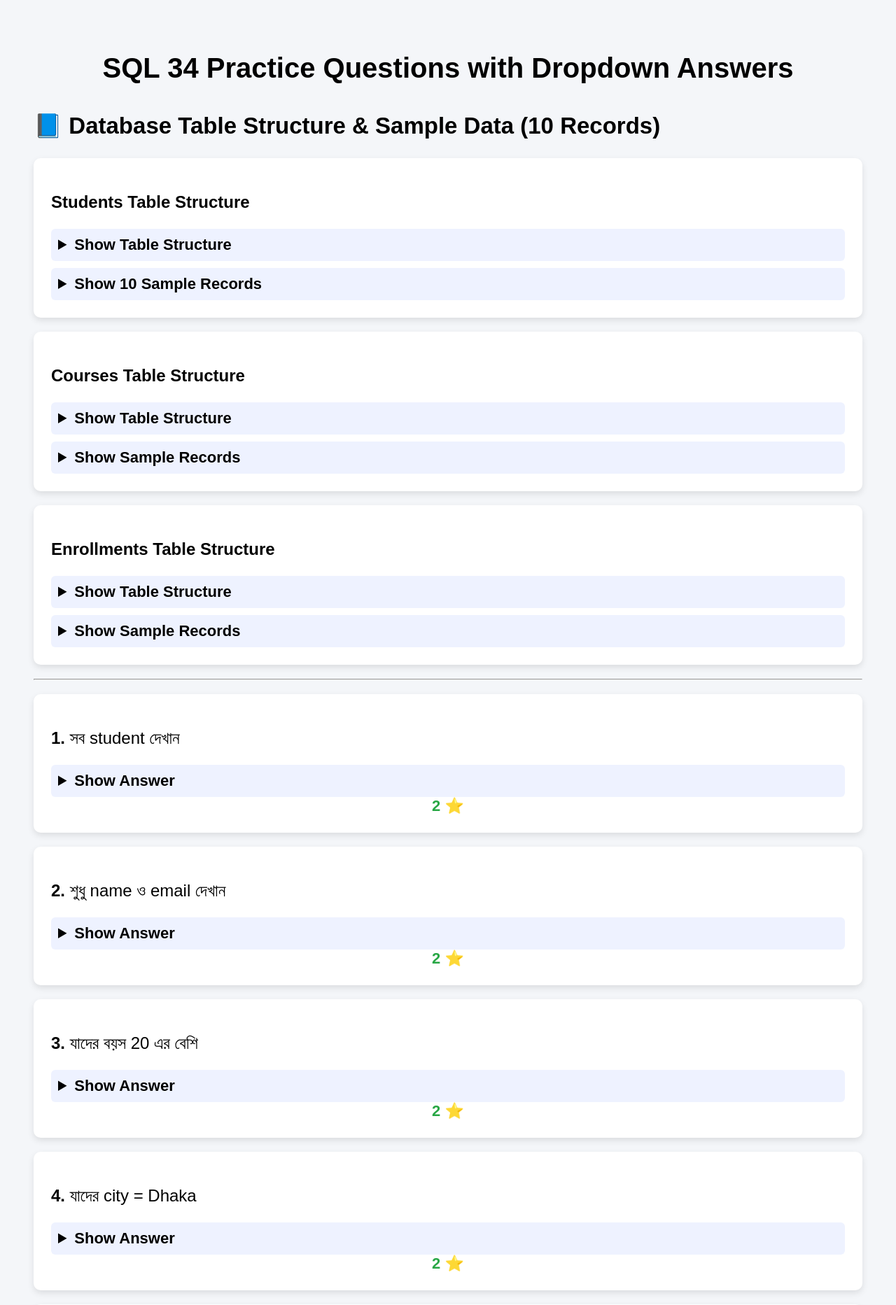
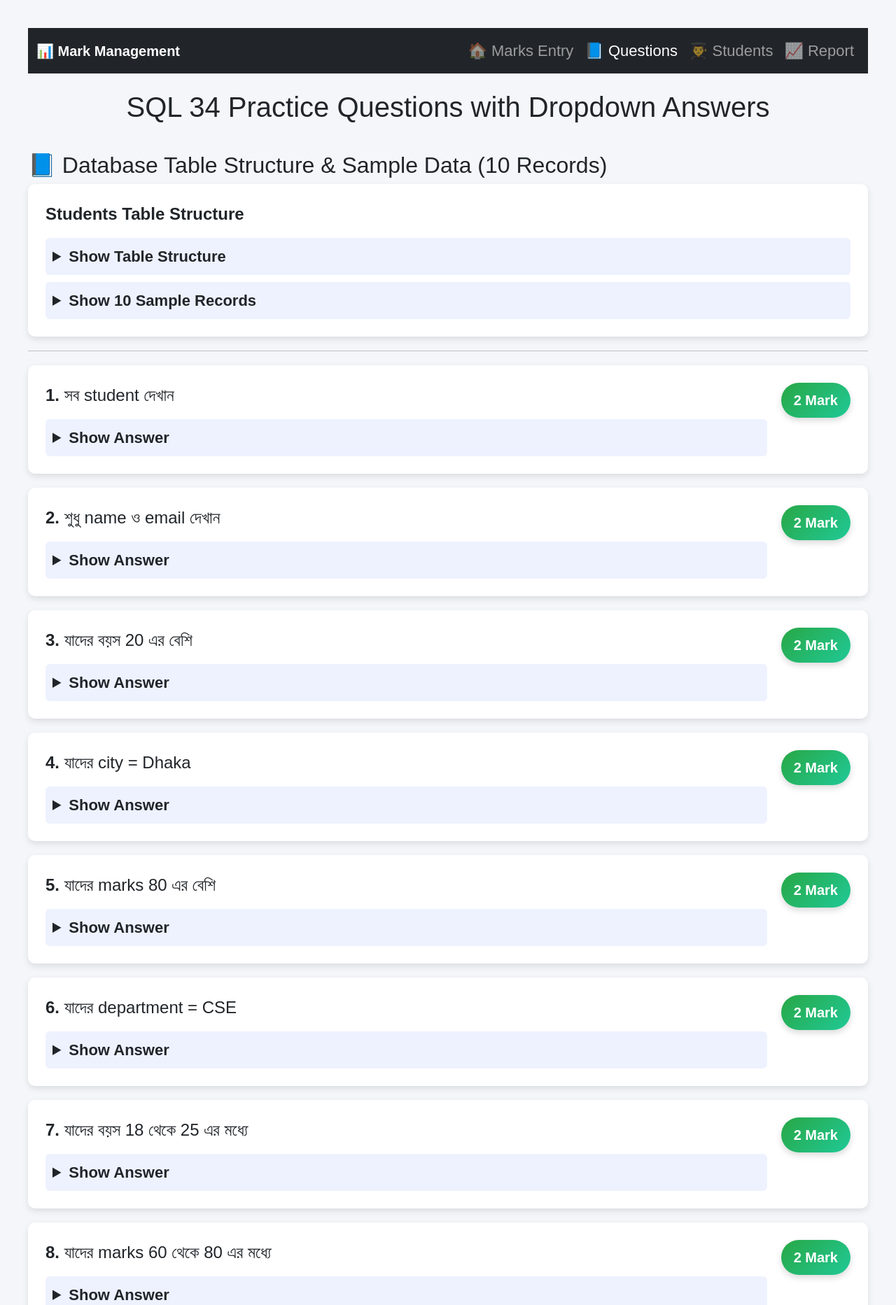
Before and after one commit to m1223/sql_marks, a PHP site: page /question.php in a window 1280 px wide. Shown: the top 1865 px of the page at 70% size. Run offline with PHP 8.4, Linux system fonts and the light colour scheme; data comes from the database, SQL or seed files in the repository.

Commit message:
feat: added students crud, report

```diff
--- a/db.php
+++ b/db.php
@@ -1,4 +1,6 @@
 <?php
-$conn = new mysqli("localhost","root","","sql_attendance_system");
-if($conn->connect_error){ die("Connection failed: ".$conn->connect_error); }
+$conn = new mysqli("localhost", "root", "", "sql_attendance_system");
+if ($conn->connect_error) {
+    die("Connection failed: " . $conn->connect_error);
+}
 ?>
--- a/question.php
+++ b/question.php
@@ -2,12 +2,14 @@
 include 'db.php';
 
 // function to get mark per question
-function get_question_mark($qid){
-    if($qid >=1 && $qid <=10) return 2;
-    if($qid >=11 && $qid <=22) return 5;
-    if($qid >=23 && $qid <=35) return 10;
+function get_question_mark($qid)
+{
+    if ($qid >= 1 && $qid <= 10) return 2;
+    if ($qid >= 11 && $qid <= 22) return 5;
+    if ($qid >= 23 && $qid <= 35) return 10;
     return 0;
 }
+
 ?>
 <!DOCTYPE html>
 <html lang="en">
@@ -15,25 +17,118 @@ function get_question_mark($qid){
     <meta charset="UTF-8">
     <meta name="viewport" content="width=device-width, initial-scale=1.0">
     <title>SQL Questions Practice</title>
+    <link href="https://cdn.jsdelivr.net/npm/bootstrap@5.3.0/dist/css/bootstrap.min.css" rel="stylesheet">
+
     <style>
-        body { font-family: Arial, sans-serif; background:#f4f6f9; padding:40px; font-size:22px; }
-        h1 { text-align:center; margin-bottom:40px; font-size:40px; }
-        .question { background:#fff; padding:25px; margin-bottom:20px; border-radius:10px; box-shadow:0 4px 10px rgba(0,0,0,0.1); font-size:24px; }
-        details { margin-top:10px; background:#eef2ff; padding:10px; border-radius:6px; }
-        summary { cursor:pointer; font-weight:bold; font-size:22px; }
-        code { background:#111; color:#00ff88; padding:18px; display:block; margin-top:12px; border-radius:8px; overflow-x:auto; white-space:pre-wrap; font-size:22px; line-height:1.6; }
-        .mark { font-size:22px; font-weight:bold; color:#28a745; min-width:60px; text-align:center; }
+        body {
+            font-family: Arial, sans-serif;
+            background: #f4f6f9;
+            padding: 40px;
+            font-size: 22px;
+        }
+
+        h1 {
+            text-align: center;
+            margin-bottom: 40px;
+            font-size: 40px;
+        }
+        .table-structure {
+            background: #fff; padding: 25px; margin-bottom: 20px; border-radius: 10px; box-shadow: 0 4px 10px rgba(0, 0, 0, 0.1); font-size: 24px;
+        }
+        .question {
+            background: #fff;
+            padding: 25px;
+            margin-bottom: 20px;
+            border-radius: 10px;
+            box-shadow: 0 4px 10px rgba(0, 0, 0, 0.1);
+            font-size: 24px;
+
+            display: flex;
+            justify-content: space-between;
+            align-items: flex-start;
+            gap: 20px;
+        }
+
+        details {
+            margin-top: 10px;
+            background: #eef2ff;
+            padding: 10px;
+            border-radius: 6px;
+        }
+
+        summary {
+            cursor: pointer;
+            font-weight: bold;
+            font-size: 22px;
+        }
+
+        code {
+            background: #111;
+            color: #00ff88;
+            padding: 18px;
+            display: block;
+            margin-top: 12px;
+            border-radius: 8px;
+            overflow-x: auto;
+            white-space: pre-wrap;
+            font-size: 22px;
+            line-height: 1.6;
+        }
+
+        .mark {
+            background: linear-gradient(135deg, #28a745, #20c997);
+            color: #fff;
+            padding: 10px 18px;
+            border-radius: 30px;
+            font-size: 20px;
+            font-weight: bold;
+            min-width: 80px;
+            text-align: center;
+            height: fit-content;
+            box-shadow: 0 4px 10px rgba(0,0,0,0.15);
+        }
     </style>
 </head>
 <body>
+<nav class="navbar navbar-expand-lg navbar-dark bg-dark mb-4">
+    <div class="container-fluid">
+        <a class="navbar-brand fw-bold" href="#">📊 Mark Management</a>
 
+        <button class="navbar-toggler" type="button" data-bs-toggle="collapse" data-bs-target="#navbarNav">
+            <span class="navbar-toggler-icon"></span>
+        </button>
+
+        <div class="collapse navbar-collapse" id="navbarNav">
+            <ul class="navbar-nav ms-auto">
+
+                <li class="nav-item">
+                    <a class="nav-link" href="index.php">🏠 Marks Entry</a>
+                </li>
+
+                <li class="nav-item">
+                    <a class="nav-link active" href="question.php">📘 Questions</a>
+                </li>
+
+                <li class="nav-item">
+                    <a class="nav-link" href="students.php">👨‍🎓 Students</a>
+                </li>
+
+                <li class="nav-item">
+                    <a class="nav-link" href="report.php">📈 Report</a>
+                </li>
+
+            </ul>
+        </div>
+    </div>
+</nav>
 <h1>SQL 34 Practice Questions with Dropdown Answers</h1>
 
 <h2>📘 Database Table Structure & Sample Data (10 Records)</h2>
 
-<div class="question">
+<div class="table-structure">
     <p><strong>Students Table Structure</strong></p>
-<details><summary>Show Table Structure</summary>
+    <details>
+        <summary>Show Table Structure</summary>
         <code>CREATE TABLE students (
     id INT PRIMARY KEY AUTO_INCREMENT,
     name VARCHAR(100),
@@ -45,7 +140,8 @@ function get_question_mark($qid){
 );</code>
     </details>
 
-<details><summary>Show 10 Sample Records</summary>
+    <details>
+        <summary>Show 10 Sample Records</summary>
         <code>INSERT INTO students (name, email, age, city, department, marks) VALUES
 ('Rahim', 'rahim@mail.com', 20, 'Dhaka', 'CSE', 85),
 ('Karim', 'karim@mail.com', 22, 'Chittagong', 'EEE', 78),
@@ -59,52 +155,6 @@ function get_question_mark($qid){
 ('Arif', 'arif@mail.com', 25, 'Khulna', 'EEE', 90);</code>
     </details>
 </div>
-
-<div class="question">
-<p><strong>Courses Table Structure</strong></p>
-<details><summary>Show Table Structure</summary>
-<code>CREATE TABLE courses (
-    id INT PRIMARY KEY AUTO_INCREMENT,
-    course_name VARCHAR(100),
-    department VARCHAR(50)
-);</code>
-</details>
-
-<details><summary>Show Sample Records</summary>
-<code>INSERT INTO courses (course_name, department) VALUES
-('Database', 'CSE'),
-('Networking', 'CSE'),
-('Circuit Analysis', 'EEE'),
-('Marketing', 'BBA');</code>
-</details>
-</div>
-
-<div class="question">
-<p><strong>Enrollments Table Structure</strong></p>
-<details><summary>Show Table Structure</summary>
-<code>CREATE TABLE enrollments (
-    id INT PRIMARY KEY AUTO_INCREMENT,
-    student_id INT,
-    course_id INT,
-    FOREIGN KEY (student_id) REFERENCES students(id),
-    FOREIGN KEY (course_id) REFERENCES courses(id)
-);</code>
-</details>
-
-<details><summary>Show Sample Records</summary>
-<code>INSERT INTO enrollments (student_id, course_id) VALUES
-(1,1),
-(2,3),
-(3,1),
-(4,4),
-(5,2),
-(6,3),
-(7,4),
-(8,1),
-(9,4),
-(10,3);</code>
-</details>
-</div>
 <hr style="margin:20px 0;">
 
 <?php
@@ -113,17 +163,17 @@ $result = $conn->query($sql);
 
 if ($result->num_rows > 0) {
     $counter = 1;
-    while($row = $result->fetch_assoc()) {
+    while ($row = $result->fetch_assoc()) {
         $qid = $row['id'];
         $q_mark = get_question_mark($qid); // get mark dynamically
         echo '<div class="question">';
-        echo '<div class="details-container">';
-        echo '<p><strong>'.$counter.'.</strong> '.$row['question'].'</p>';
+        echo '<div style="flex:1;">';
+        echo '<p><strong>' . $counter . '.</strong> ' . $row['question'] . '</p>';
         echo '<details><summary>Show Answer</summary>';
-        echo '<code>'.$row['answer'].'</code>';
+        echo '<code>' . $row['answer'] . '</code>';
         echo '</details>';
         echo '</div>';
-        echo '<div class="mark">'.$q_mark.' ⭐</div>'; // display dynamic mark
+        echo '<div class="mark">' . $q_mark . ' Mark</div>';
         echo '</div>';
         $counter++;
     }
```
Also changed, not shown: index.php (+69 -17 lines), report.php (added, +94 -0 lines), save.php (+13 -12 lines), students.php (added, +128 -0 lines). Lines whose indentation alone changed are shown as unchanged.
